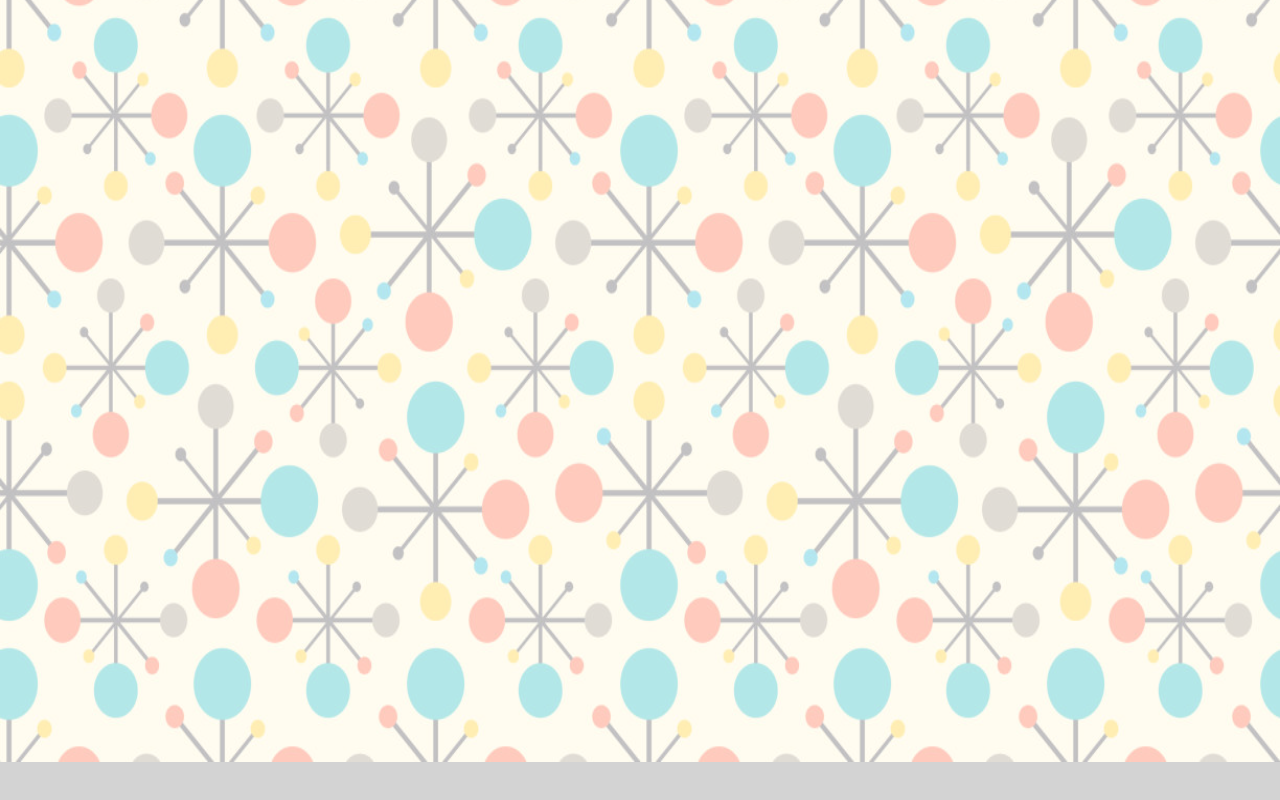
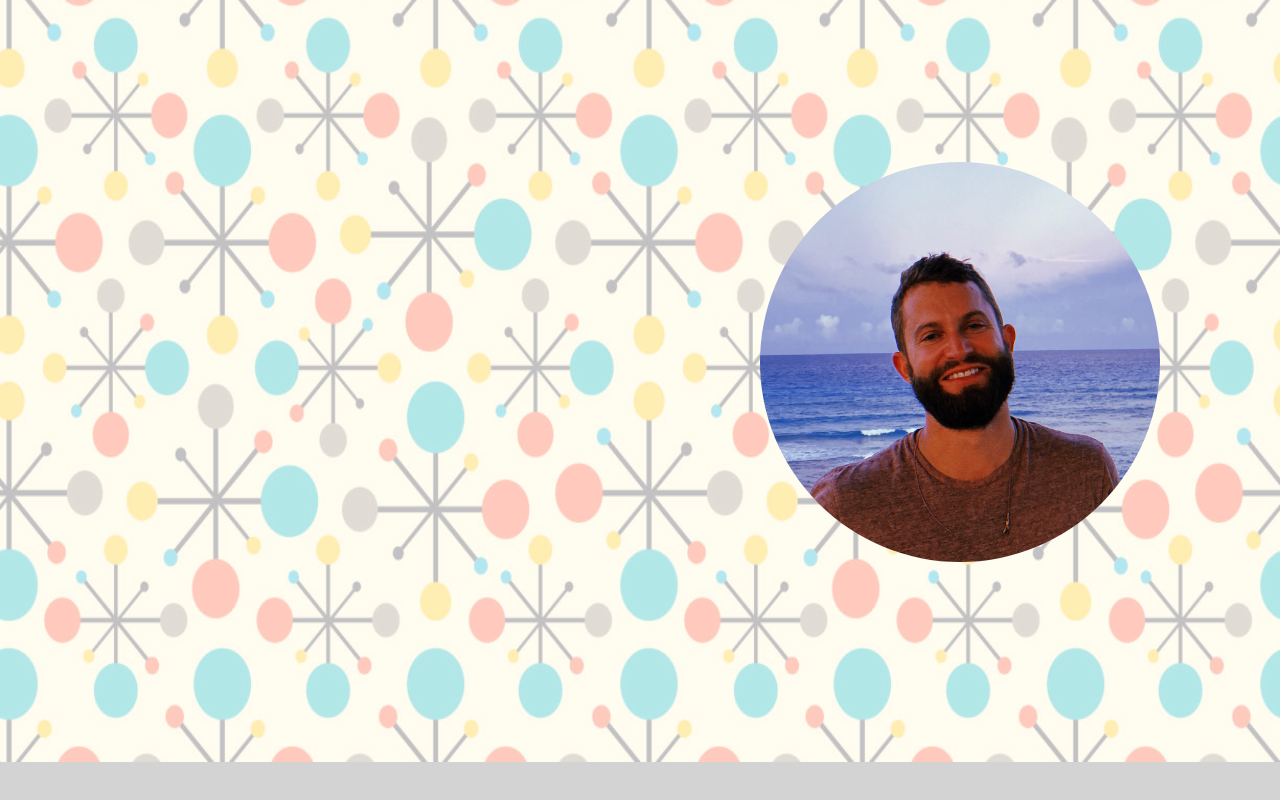
Before and after one commit to JackPadalino/Portfolio-Site, a React (Vite) app: page / in a window 1280 px wide. Shown: the part 838-1638 px from the top of the page. Built offline with nearby package versions, Linux system fonts and the light colour scheme.

Commit message:
added new images of me and now using intersection observer to animate all images in the about section

```diff
--- a/src/components/About/About.css
+++ b/src/components/About/About.css
@@ -45,6 +45,35 @@
   }
 }
 
+#me {
+  height: 50%;
+  height: 50%;
+  position: absolute;
+  z-index: 1;
+  border-radius: 50%;
+}
+
+.startRight {
+  opacity: 0;
+}
+
+.slideLeft {
+  animation-name: slideLeftAnimation;
+  animation-duration: 1.5s;
+  animation-fill-mode: forwards;
+}
+
+@keyframes slideLeftAnimation {
+  from {
+    transform: translateX(200px);
+    opacity: 0;
+  }
+  to {
+    transform: translateX(0);
+    opacity: 1;
+  }
+}
+
 @media only screen and (max-width: 600px) {
   #right-container {
     width: 100%;
--- a/src/components/About/About.tsx
+++ b/src/components/About/About.tsx
@@ -1,19 +1,27 @@
 import { useRef, useEffect } from "react";
+import me from "../../../images/pictures/me2.jpg";
 import helloSign from "../../../images/graphics/helloSign2.png";
 import background from "../../../images/graphics/background2.jpg";
 import "./About.css";
 
 const About = () => {
   const signRef = useRef<HTMLImageElement>(null);
+  const meRef = useRef<HTMLImageElement>(null);
 
-  const signCallback = (
+  const observerCallback = (
     entries: IntersectionObserverEntry[],
     observer: IntersectionObserver
   ) => {
     const entry = entries[0];
     if (entry.isIntersecting) {
-      entry.target.classList.remove("startLeft");
-      entry.target.classList.add("slideRight");
+      if (entry.target.classList.contains("startLeft")) {
+        entry.target.classList.remove("startLeft");
+        entry.target.classList.add("slideRight");
+      }
+      if (entry.target.classList.contains("startRight")) {
+        entry.target.classList.remove("startRight");
+        entry.target.classList.add("slideLeft");
+      }
       observer.unobserve(entry.target);
     }
   };
@@ -23,12 +31,24 @@ const About = () => {
     threshold: 0.25,
   };
 
+  const meOptions = {
+    root: null,
+    threshold: 0.25,
+  };
+
   useEffect(() => {
-    const observer = new IntersectionObserver(signCallback, signOptions);
+    const signObserver = new IntersectionObserver(
+      observerCallback,
+      signOptions
+    );
+    const meObserver = new IntersectionObserver(observerCallback, meOptions);
     if (signRef.current) {
-      observer.observe(signRef.current as Element);
+      signObserver.observe(signRef.current as Element);
     }
-  }, [signCallback]);
+    if (meRef.current) {
+      meObserver.observe(meRef.current as Element);
+    }
+  }, [observerCallback]);
 
   return (
     <div id="aboutMainContainer">
@@ -42,6 +62,7 @@ const About = () => {
         <img src={background} id="aboutBackground" />
       </div>
       <div className="aboutContainer" id="rightContainer">
+        <img ref={meRef} src={me} className="startRight" id="me" />
         <img src={background} id="aboutBackground" />
       </div>
     </div>
```
Also changed, not shown: images/pictures/me2.jpg (added), 1 other file (tests, documents, lock files or other folders).
